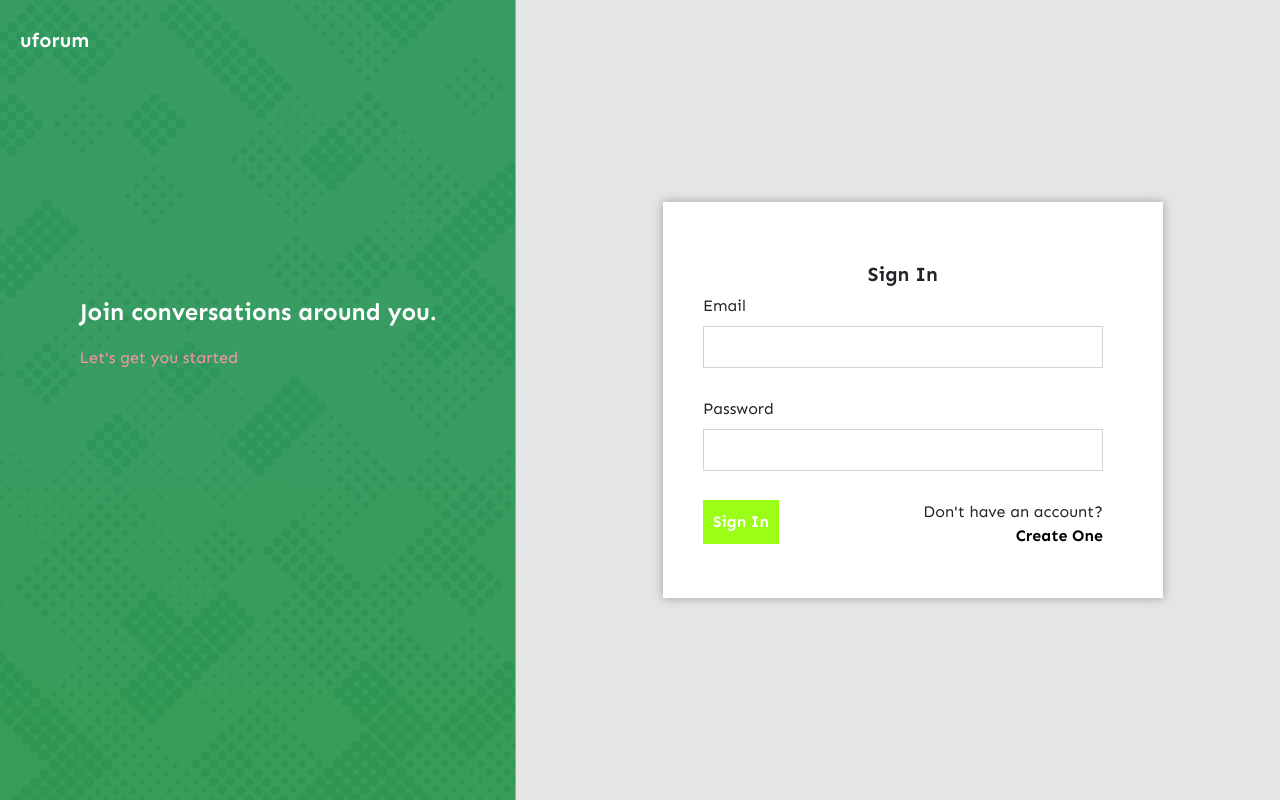
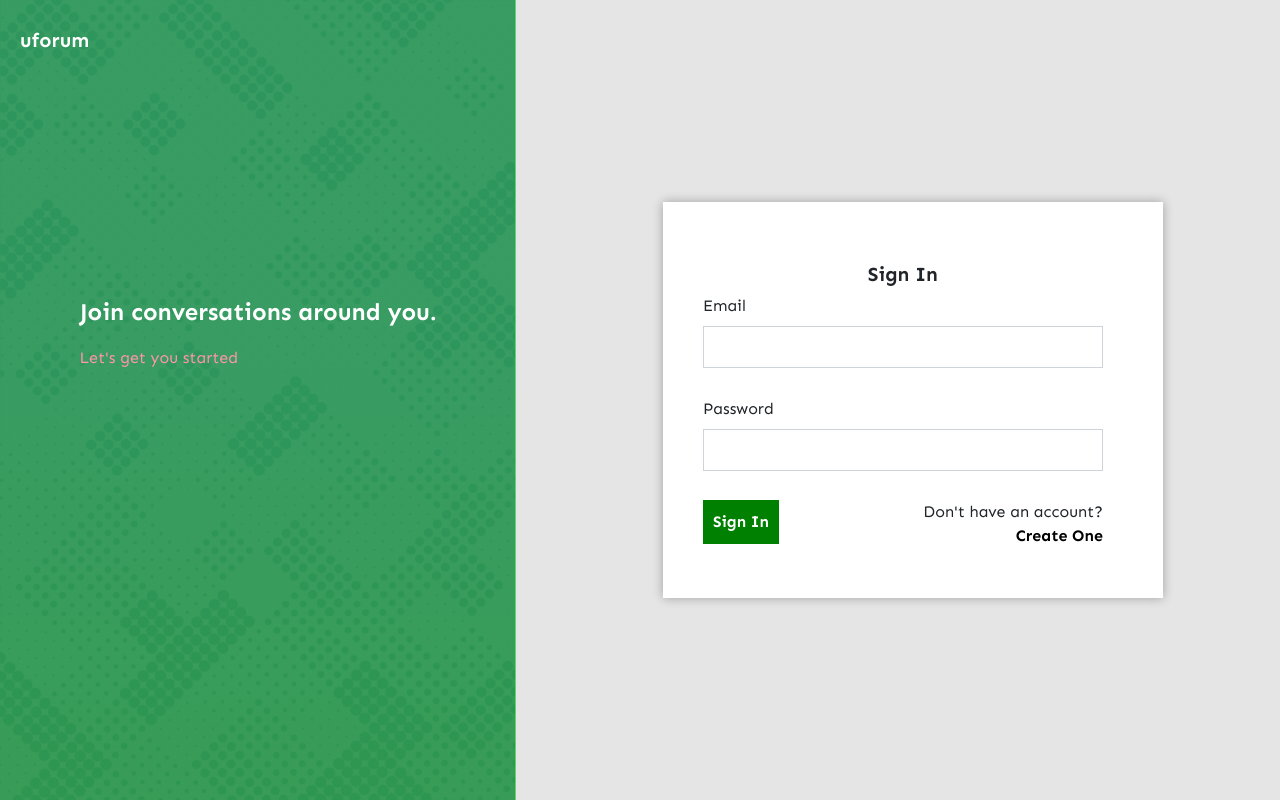
Before and after one commit to codeclangh/forum-project, a Next.js app: page /login in a window 1280 px wide. Built offline with nearby package versions, Linux system fonts and the light colour scheme.

Commit message:
Change colors

```diff
--- a/src/styles/login.module.css
+++ b/src/styles/login.module.css
@@ -42,8 +42,8 @@
   text-transform: capitalize;
   font-weight: bold;
   padding: 10px 10px;
-  background-color: #9bfe17 !important;
-  border: #9bfe17 !important;
+  background-color: #008000 !important;
+  border: #008000 !important;
   border-radius: 0 !important;
 }
 
--- a/src/styles/register.module.css
+++ b/src/styles/register.module.css
@@ -46,9 +46,9 @@
   text-transform: capitalize;
   font-weight: bold;
   padding: 10px 10px;
-  background-color: green !important;
-  opacity: 0.7;
-  border: green !important;
+  background-color: #008000 !important;
+
+  border: #008000 !important;
 
   border-radius: 0 !important;
 }
```
